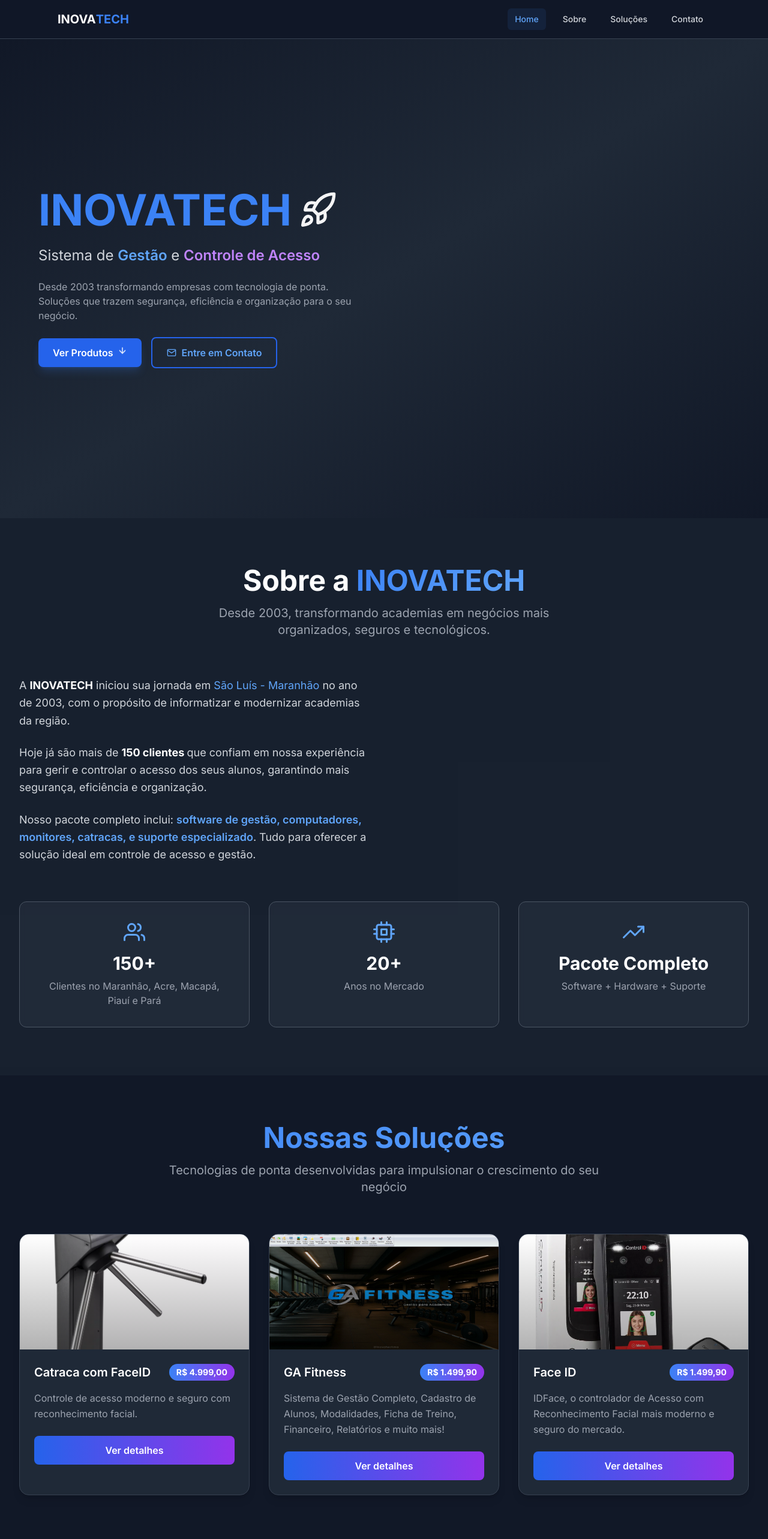
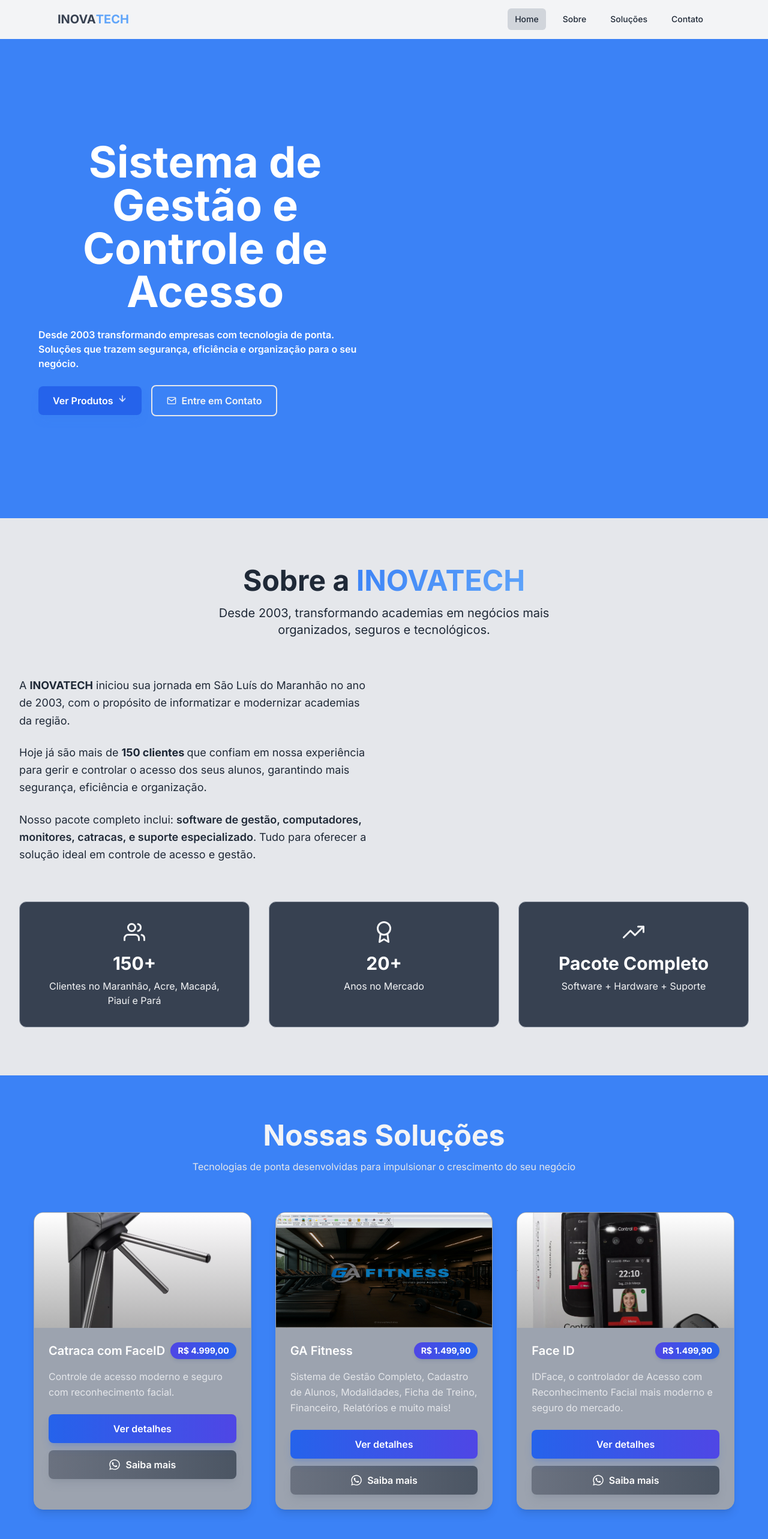
Before and after one commit to Luankayo/site_inovatech, a Next.js app: page / in a window 1280 px wide. Shown: the top 2566 px of the page at 60% size. Built offline with nearby package versions, Linux system fonts and the light colour scheme.

Commit message:
page com identidade inovatech

```diff
--- a/app/layout.tsx
+++ b/app/layout.tsx
@@ -7,11 +7,11 @@ import Footer from "@/components/Footer";
 const inter = Inter({ subsets: ["latin"] });
 
 export const metadata: Metadata = {
-  title: "INOVATECH - Gestão e Controle de Acesso",
+  title: "INOVATECH - Soluções em Gestão e Controle de Acesso",
   description:
-    "Portfólio pessoal de Luan Kayo - Desenvolvedor Full-Stack especializado em React, TypeScript, Node.js e tecnologias modernas.",
+    "A InovaTech oferece sistemas modernos de gestão e controle de acesso para empresas que buscam eficiência, segurança e inovação tecnológica.",
   keywords:
-    "desenvolvedor, full-stack, react, typescript, node.js, web developer",
+    "InovaTech, gestão empresarial, controle de acesso, tecnologia, sistemas de gestão, software corporativo, segurança, inovação",
 };
 
 export default function RootLayout({
--- a/components/Hero.tsx
+++ b/components/Hero.tsx
@@ -2,8 +2,6 @@
 import { motion } from "framer-motion";
 import { FiArrowDown, FiMail } from "react-icons/fi";
 import { TypeAnimation } from "react-type-animation";
-import { FaRocket } from "react-icons/fa";
-import { Rocket } from "lucide-react";
 
 const Hero = () => {
   const scrollTo = (elementId: string) => {
@@ -16,7 +14,7 @@ const Hero = () => {
   return (
     <section
       id="home"
-      className="min-h-screen flex items-center justify-center bg-gradient-to-br from-gray-900 via-gray-800 to-gray-900 px-6 py-12 sm:py-16"
+      className="min-h-screen flex items-center justify-center bg-gradient-to-br from-blue-500 via-blue-500 to-blue-500 px-6 py-12 sm:py-16"
     >
       <div className="max-w-6xl mx-auto grid lg:grid-cols-2 gap-10 items-center">
         {/* Texto institucional Inovatech */}
@@ -28,37 +26,26 @@ const Hero = () => {
         >
           {/* Nome da empresa com digitação */}
           {/* Nome da empresa animado */}
-          <h1 className="text-4xl sm:text-5xl md:text-7xl font-orbitron font-bold leading-tight text-blue-500 flex items-center justify-center lg:justify-start gap-3">
+          <h1 className="text-4xl sm:text-5xl md:text-7xl font-orbitron font-bold leading-tight text-white text-center">
             <TypeAnimation
               sequence={[
-                "INOVATECH", // texto
-                4000, // espera
+                "INOVATECH",
+                1000,
+                "Sistema de Gestão e Controle de Acesso",
+                1000,
+                "Pacote Completo\nSoftware + Hardware + Suporte",
+                1000,
               ]}
               wrapper="span"
               cursor={false}
+              speed={18}
+              className="whitespace-pre-line"
               repeat={Infinity}
-              speed={10} // extremamente lento
             />
-            <Rocket size={64} className="text-white animate-pulse" />
           </h1>
 
-          {/* Subtítulo com animação */}
-          <motion.p
-            initial={{ opacity: 0, y: 20 }}
-            animate={{ opacity: 1, y: 0 }}
-            transition={{ duration: 1, delay: 0.6 }}
-            className="text-lg sm:text-xl md:text-2xl font-inter"
-          >
-            <span className="text-gray-300">Sistema de </span>
-            <span className="text-blue-400 font-semibold">Gestão</span>
-            <span className="text-gray-300"> e </span>
-            <span className="text-purple-400 font-semibold">
-              Controle de Acesso
-            </span>
-          </motion.p>
-
           {/* Texto institucional */}
-          <p className="text-sm sm:text-base text-gray-400 leading-relaxed max-w-xl mx-auto lg:mx-0">
+          <p className="text-sm sm:text-base text-white leading-relaxed max-w-xl mx-auto lg:mx-0 font-semibold">
             Desde 2003 transformando empresas com tecnologia de ponta. Soluções
             que trazem segurança, eficiência e organização para o seu negócio.
           </p>
@@ -79,7 +66,7 @@ const Hero = () => {
               whileHover={{ scale: 1.05 }}
               whileTap={{ scale: 0.95 }}
               onClick={() => scrollTo("contato")}
-              className="border-2 border-blue-600 text-blue-400 hover:bg-blue-600 hover:text-white px-6 py-3 rounded-lg text-sm sm:text-base font-semibold flex items-center gap-2 w-full sm:w-auto justify-center"
+              className="border-2 border-gray-200 text-gray-100 hover:bg-blue-600 hover:text-white px-6 py-3 rounded-lg text-sm sm:text-base font-semibold flex items-center gap-2 w-full sm:w-auto justify-center"
             >
               <FiMail />
               Entre em Contato
--- a/components/Navbar.tsx
+++ b/components/Navbar.tsx
@@ -45,7 +45,7 @@ const Navbar = () => {
       initial={{ y: -100 }}
       animate={{ y: 0 }}
       transition={{ duration: 0.5 }}
-      className="fixed top-0 left-0 right-0 z-50 bg-gray-900/95 backdrop-blur-sm border-b border-gray-700"
+      className="fixed top-0 left-0 right-0 z-50 bg-gray-100 backdrop-blur-sm border-b border-gray-100"
     >
       <div className="max-w-6xl mx-auto px-4 sm:px-6 lg:px-8">
         <div className="flex justify-between items-center h-16">
@@ -55,8 +55,8 @@ const Navbar = () => {
             className="text-lg sm:text-xl font-bold cursor-pointer flex items-center"
             onClick={() => scrollTo("home")}
           >
-            <span className="text-white">INOVA</span>
-            <span className="text-blue-500">TECH</span>
+            <span className="text-gray-700">INOVA</span>
+            <span className="text-blue-400">TECH</span>
           </motion.div>
 
           {/* Menu único (horizontal até no mobile) */}
@@ -69,8 +69,8 @@ const Navbar = () => {
                 onClick={() => scrollTo(item.id)}
                 className={`px-2 sm:px-3 py-1 sm:py-2 rounded-md text-xs sm:text-sm font-medium transition-colors duration-200 ${
                   activeSection === item.id
-                    ? "text-blue-400 bg-blue-500/10"
-                    : "text-gray-300 hover:text-white hover:bg-gray-700/50"
+                    ? "text-gray-800 bg-gray-300"
+                    : "text-gray-800 hover:text-gray-800 hover:bg-gray-400/50"
                 }`}
               >
                 {item.label}
--- a/components/SobreNos.tsx
+++ b/components/SobreNos.tsx
@@ -1,7 +1,6 @@
 "use client";
 import { motion } from "framer-motion";
-import { FiUsers, FiCpu, FiTrendingUp } from "react-icons/fi";
-import { FaBuilding, FaServer } from "react-icons/fa";
+import { FiUsers, FiAward, FiTrendingUp } from "react-icons/fi";
 
 const stats = [
   {
@@ -9,7 +8,7 @@ const stats = [
     number: "150+",
     text: "Clientes no Maranhão, Acre, Macapá, Piauí e Pará",
   },
-  { icon: FiCpu, number: "20+", text: "Anos no Mercado" },
+  { icon: FiAward, number: "20+", text: "Anos no Mercado" },
   {
     icon: FiTrendingUp,
     number: "Pacote Completo",
@@ -36,7 +35,7 @@ const itemVariants = {
 
 const SobreNos = () => {
   return (
-    <section id="sobre" className="py-20 bg-gray-800/50">
+    <section id="sobre" className="py-20 bg-gray-200">
       <div className="max-w-7xl mx-auto px-4 sm:px-6 lg:px-8">
         {/* Título */}
         <motion.div
@@ -45,10 +44,10 @@ const SobreNos = () => {
           transition={{ duration: 0.8 }}
           className="text-center mb-16"
         >
-          <h2 className="text-4xl md:text-5xl font-bold text-white mb-4">
+          <h2 className="text-4xl md:text-5xl font-bold text-gray-800 mb-4">
             Sobre a <span className="gradient-text">INOVATECH</span>
           </h2>
-          <p className="text-xl text-gray-400 max-w-2xl mx-auto">
+          <p className="text-xl text-gray-800 max-w-2xl mx-auto">
             Desde 2003, transformando academias em negócios mais organizados,
             seguros e tecnológicos.
           </p>
@@ -60,25 +59,25 @@ const SobreNos = () => {
             initial={{ opacity: 0, x: -50 }}
             whileInView={{ opacity: 1, x: 0 }}
             transition={{ duration: 0.8 }}
-            className="space-y-6 text-gray-300 text-lg leading-relaxed"
+            className="space-y-6 text-gray-800 text-lg leading-relaxed"
           >
             <p>
-              A <span className="font-bold text-white">INOVATECH</span> iniciou
-              sua jornada em
-              <span className="text-blue-400"> São Luís - Maranhão</span> no ano
-              de 2003, com o propósito de informatizar e modernizar academias da
-              região.
+              A <span className="font-bold text-gray-800">INOVATECH</span>{" "}
+              iniciou sua jornada em
+              <span className="text-gray-800"> São Luís do Maranhão</span> no
+              ano de 2003, com o propósito de informatizar e modernizar
+              academias da região.
             </p>
             <p>
               Hoje já são mais de{" "}
-              <span className="font-bold text-white">150 clientes </span>
+              <span className="font-bold text-gray-800">150 clientes </span>
               que confiam em nossa experiência para gerir e controlar o acesso
               dos seus alunos, garantindo mais segurança, eficiência e
               organização.
             </p>
             <p>
               Nosso pacote completo inclui:{" "}
-              <span className="text-blue-400 font-semibold">
+              <span className="text-gray-800 font-semibold">
                 software de gestão, computadores, monitores, catracas, e suporte
                 especializado
               </span>
@@ -100,13 +99,13 @@ const SobreNos = () => {
               key={index}
               variants={itemVariants}
               whileHover={{ scale: 1.05 }}
-              className="bg-gray-700/30 backdrop-blur-sm border border-gray-600 rounded-xl p-8 text-center hover:bg-gray-700/50 transition-all duration-200"
+              className="bg-gray-700 backdrop-blur-sm border border-gray-400 rounded-xl p-8 text-center hover:bg-gray-700/50 transition-all duration-200"
             >
-              <stat.icon className="text-4xl text-blue-400 mx-auto mb-4" />
+              <stat.icon className="text-4xl text-gray-100 mx-auto mb-4" />
               <div className="text-3xl font-bold text-white mb-2">
                 {stat.number}
               </div>
-              <div className="text-gray-400">{stat.text}</div>
+              <div className="text-gray-100">{stat.text}</div>
             </motion.div>
           ))}
         </motion.div>
--- a/components/Solutions.tsx
+++ b/components/Solutions.tsx
@@ -7,6 +7,7 @@ import { Navigation, Pagination } from "swiper/modules";
 import "swiper/css";
 import "swiper/css/navigation";
 import "swiper/css/pagination";
+import { FaWhatsapp } from "react-icons/fa";
 
 const products = [
   {
@@ -45,7 +46,11 @@ export default function Solutions() {
   const isInView = useInView(ref, { once: true, amount: 0.1 });
 
   return (
-    <section id="solutions" ref={ref} className="py-20 bg-gray-900 text-white">
+    <section
+      id="solutions"
+      ref={ref}
+      className="min-h-screen flex items-center justify-center bg-gradient-to-br from-blue-500 via-blue-500 to-blue-500 px-6 py-12 sm:py-16"
+    >
       <div className="max-w-7xl mx-auto px-4 sm:px-6 lg:px-8">
         {/* Título */}
         <motion.div
@@ -54,17 +59,18 @@ export default function Solutions() {
           transition={{ duration: 0.8 }}
           className="text-center mb-16"
         >
-          <h2 className="text-4xl md:text-5xl font-orbitron font-bold mb-4 gradient-text">
-            Nossas Soluções
+          <h2 className="text-4xl md:text-5xl font-orbitron font-bold mb-4">
+            <span className="text-gray-100">Nossas </span>
+            <span className="text-gray-100">Soluções</span>
           </h2>
-          <p className="text-xl text-gray-400 max-w-3xl mx-auto">
+          <p className="text-x2 text-gray-200">
             Tecnologias de ponta desenvolvidas para impulsionar o crescimento do
             seu negócio
           </p>
         </motion.div>
 
         {/* Grid de produtos */}
-        <div className="grid grid-cols-1 md:grid-cols-2 lg:grid-cols-3 gap-8">
+        <div className="grid grid-cols-1 md:grid-cols-2 lg:grid-cols-3 gap-10">
           {products.map((product, index) => (
             <motion.div
               key={product.id}
@@ -73,7 +79,7 @@ export default function Solutions() {
               transition={{ duration: 0.8, delay: index * 0.1 }}
               whileHover={{ y: -5 }}
               onClick={() => setSelectedProduct(product)}
-              className="group bg-gray-800 rounded-2xl overflow-hidden shadow-lg hover:shadow-2xl transition-all duration-300 border border-gray-700 cursor-pointer"
+              className="group bg-gray-400 rounded-2xl overflow-hidden shadow-lg hover:shadow-2xl transition-all duration-300 border border-gray-400 cursor-pointer"
             >
               <div className="relative overflow-hidden">
                 <motion.img
@@ -87,29 +93,49 @@ export default function Solutions() {
               </div>
 
               <div className="p-6">
+                {/* Título + preço */}
                 <div className="flex justify-between items-start mb-4">
-                  <h3 className="text-xl font-orbitron font-semibold group-hover:text-blue-400 transition-colors">
+                  <h3 className="text-xl font-orbitron font-semibold group-hover:text-gray-800 transition-colors">
                     {product.title}
                   </h3>
                   <motion.div
                     whileHover={{ scale: 1.05 }}
-                    className="px-3 py-1 bg-gradient-to-r from-blue-500 to-purple-600 text-white text-sm font-bold rounded-full"
+                    className="px-3 py-1 rounded-full text-white text-sm font-bold
+               bg-gradient-to-r from-indigo-600 to-blue-600 shadow-md shadow-blue-900/10"
                   >
                     {product.price}
                   </motion.div>
                 </div>
-                <p className="text-gray-400 mb-6 leading-relaxed">
+
+                {/* Descrição */}
+                <p className="text-gray-200 mb-6 leading-relaxed">
                   {product.description}
                 </p>
 
+                {/* Botão primário */}
                 <motion.button
                   whileHover={{ scale: 1.02 }}
                   whileTap={{ scale: 0.98 }}
                   onClick={() => setSelectedProduct(product)}
-                  className="w-full py-3 bg-gradient-to-r from-blue-600 to-purple-600 hover:from-blue-700 hover:to-purple-700 text-white font-semibold rounded-lg transition-all duration-300 hover:shadow-lg hover:shadow-blue-500/25"
+                  className="w-full py-3 rounded-lg font-semibold text-white
+             bg-gradient-to-r from-blue-600 to-indigo-600
+             hover:from-blue-700 hover:to-indigo-700
+             shadow-lg shadow-blue-600/20 transition"
                 >
                   Ver detalhes
                 </motion.button>
+                {/* Botão WhatsApp - Saiba mais */}
+                <a
+                  href="https://wa.me/5598988370147?text=Olá,%20gostaria%20de%20saber%20mais%20sobre%20o%20produto%20{product.title}!"
+                  target="_blank"
+                  rel="noopener noreferrer"
+                  className="mt-3 w-full flex items-center justify-center gap-2 py-3 rounded-lg font-semibold
+             bg-gradient-to-r from-gray-500 to-gray-600 hover:from-gray-600 hover:to-gray-700
+             text-white shadow-lg shadow-gray-500/20 transition"
+                >
+                  <FaWhatsapp className="text-xl" />
+                  Saiba mais
+                </a>
               </div>
             </motion.div>
           ))}
```
Also changed, not shown: components/Contato.tsx (+13 -16 lines), components/Footer.tsx (+10 -5 lines).
